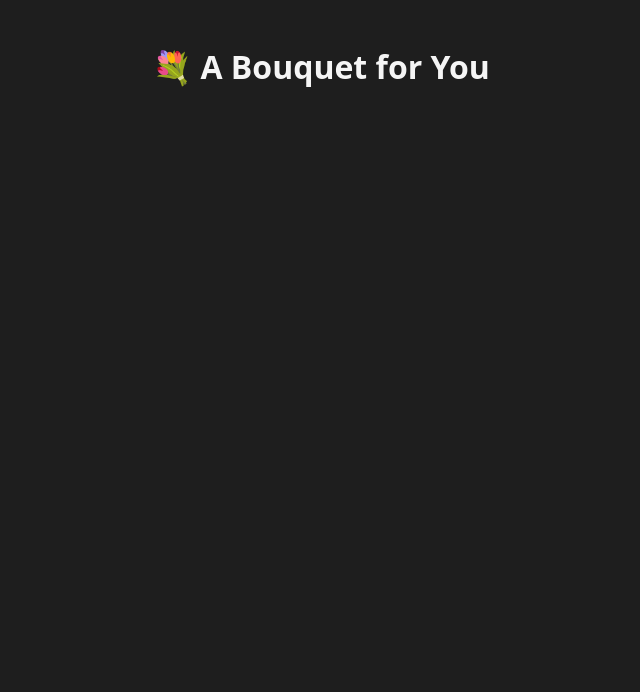
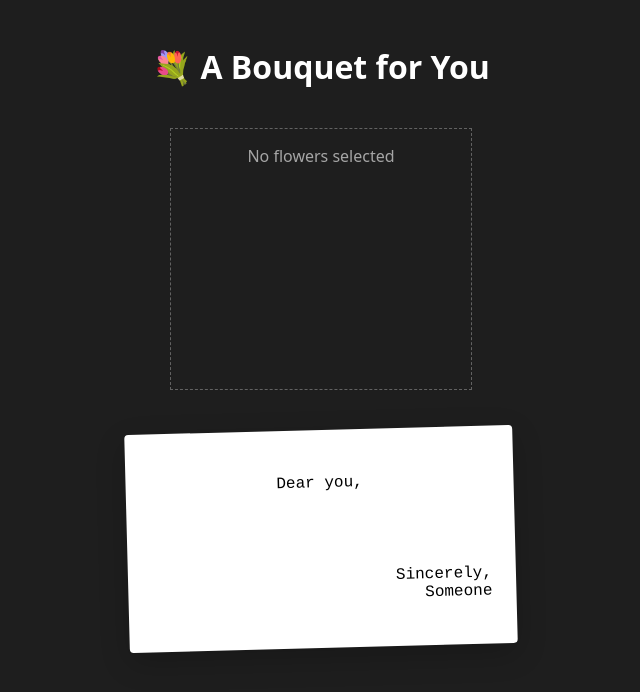
Before and after one commit to Sakthi-Raja/virtual-bouquet, a React (Vite) app: page /view in a window 1280 px wide. Shown: the top 692 px of the page, without its empty margins (319-959 px from the left). Built offline with nearby package versions, Linux system fonts and the light colour scheme.

Commit message:
fixing view

```diff
--- a/src/pages/View.jsx
+++ b/src/pages/View.jsx
@@ -3,53 +3,101 @@ import { flowers } from "../data/flowers";
 
 export default function View() {
   const [params] = useSearchParams();
+
   const flowerIds = params.get("f")?.split(",") || [];
-  const message = params.get("m") || "";
+  const message = decodeURIComponent(params.get("m") || "");
 
-  const selectedFlowers = flowers.filter(f =>
-    flowerIds.includes(f.id)
-  );
+  const flowerSlots = [
+    { x: -80, y: -40, r: -10 },
+    { x: 0, y: -60, r: 5 },
+    { x: 80, y: -40, r: 12 },
+    { x: -120, y: 40, r: -5 },
+    { x: -40, y: 30, r: 8 },
+    { x: 40, y: 30, r: -8 },
+    { x: 120, y: 40, r: 6 },
+    { x: -60, y: 100, r: -12 },
+    { x: 20, y: 110, r: 5 },
+    { x: 90, y: 100, r: -3 }
+  ];
+
+  // 🔥 STRING MATCH — THIS IS THE FIX
+  const selectedFlowers = flowerIds
+    .map(id => flowers.find(f => f.id === id))
+    .filter(Boolean);
 
   return (
-    <div style={{ padding: 24, textAlign: "center" }}>
+    <div style={{ padding: 24, textAlign: "center", color: "#fff" }}>
       <h1>💐 A Bouquet for You</h1>
 
+      {/* Bouquet */}
       <div
         style={{
           position: "relative",
-    height: 220,
-    marginTop: 30,
-    marginBottom: 20
+          height: 260,
+          width: 300,
+          margin: "40px auto",
+          border:
+            selectedFlowers.length === 0
+              ? "1px dashed rgba(255,255,255,0.3)"
+              : "none"
         }}
       >
+        {selectedFlowers.length === 0 && (
+          <p style={{ opacity: 0.6 }}>No flowers selected</p>
+        )}
+
         {selectedFlowers.map((f, i) => {
-    const angle = (i - (selectedFlowers.length - 1) / 2) * 12;
+          const slot =
+            flowerSlots[i] || flowerSlots[flowerSlots.length - 1];
 
           return (
             <img
-        key={f.id}
+              key={`${f.id}-${i}`} // allows duplicates
               src={f.image}
               alt={f.name}
               style={{
                 width: 110,
                 position: "absolute",
                 left: "50%",
-          bottom: 0,
+                top: "50%",
                 transform: `
-            translateX(-50%)
-            rotate(${angle}deg)
-            translateY(${Math.abs(angle) * -1}px)
+                  translate(-50%, -50%)
+                  translate(${slot.x}px, ${slot.y}px)
+                  rotate(${slot.r}deg)
                 `,
-          transformOrigin: "bottom center",
-          filter: "drop-shadow(0 6px 12px rgba(0,0,0,0.4))"
+                transition: "all 0.3s ease"
               }}
             />
           );
         })}
       </div>
 
+      {/* Message Card */}
+      <div
+        style={{
+          background: "#fff",
+          color: "#000",
+          width: 340,
+          padding: "28px 24px",
+          margin: "40px auto",
+          borderRadius: 4,
+          boxShadow: "0 10px 30px rgba(0,0,0,0.2)",
+          transform: "rotate(-1.5deg)",
+          fontFamily: "'Courier New', monospace"
+        }}
+      >
+        <p style={{ marginBottom: 20 }}>Dear you,</p>
 
-      <p style={{ marginTop: 20 }}>{message}</p>
+        <p style={{ whiteSpace: "pre-wrap", lineHeight: 1.6 }}>
+          {message || " "}
+        </p>
+
+        <p style={{ marginTop: 30, textAlign: "right" }}>
+          Sincerely,
+          <br />
+          Someone
+        </p>
+      </div>
     </div>
   );
 }
--- a/src/pages/create.jsx
+++ b/src/pages/create.jsx
@@ -59,8 +59,7 @@ export default function Create() {
     position: "relative",
     cursor: isMaxReached ? "not-allowed" : "pointer",
     opacity: isMaxReached ? 0.5 : 1,
-    transition: "transform 0.2s ease",
-    opacity: "0.2s ease"
+    transition: "transform 0.2s ease"
   }}
 >
   <img
```
Lines whose indentation alone changed are shown as unchanged.
